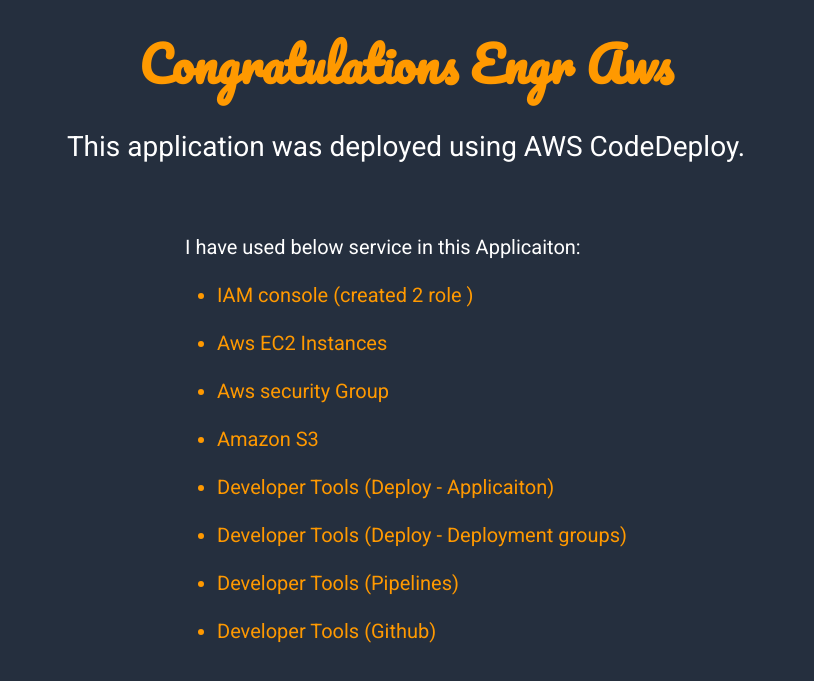
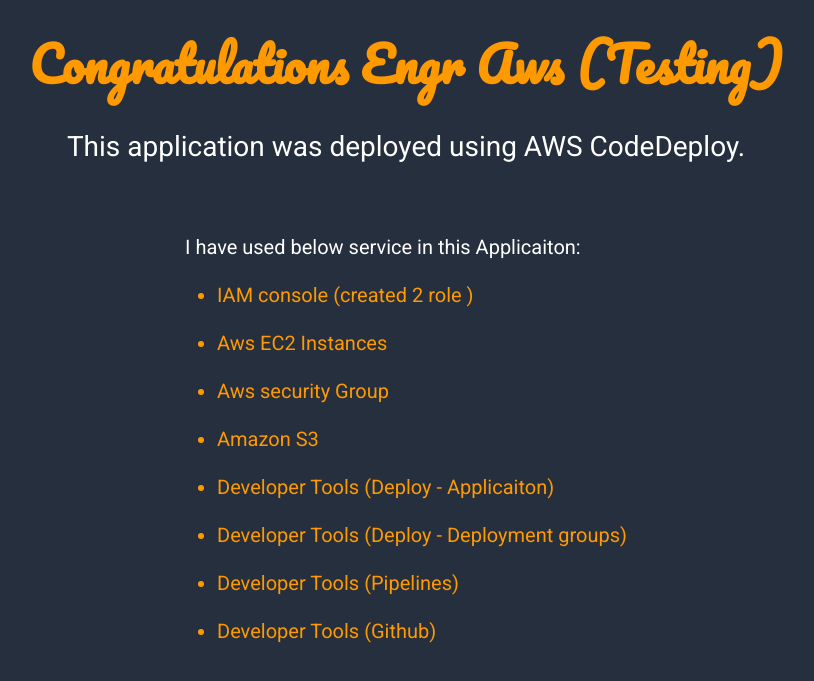
Before and after one commit to mejba13/deploy-application-on-EC2-using-GitHub, a plain HTML site: page index.html in a window 1280 px wide. Shown: the part 135-816 px from the top of the page, without its empty margins (234-1048 px from the left). Drawn offline with Linux system fonts and the light colour scheme.

Commit message:
Simple changes

```diff
--- a/index.html
+++ b/index.html
@@ -96,7 +96,7 @@
         src="https://s3.amazonaws.com/mejba.me/aws-logo.png"
         alt="Aws logo"
       />
-      <h1>Congratulations Engr Aws</h1>
+      <h1>Congratulations Engr Aws (Testing)</h1>
       <h2>This application was deployed using AWS CodeDeploy.</h2>
       <div class="aws-service-list-wrap">
         <h3>I have used below service in this Applicaiton:</h3>
```
